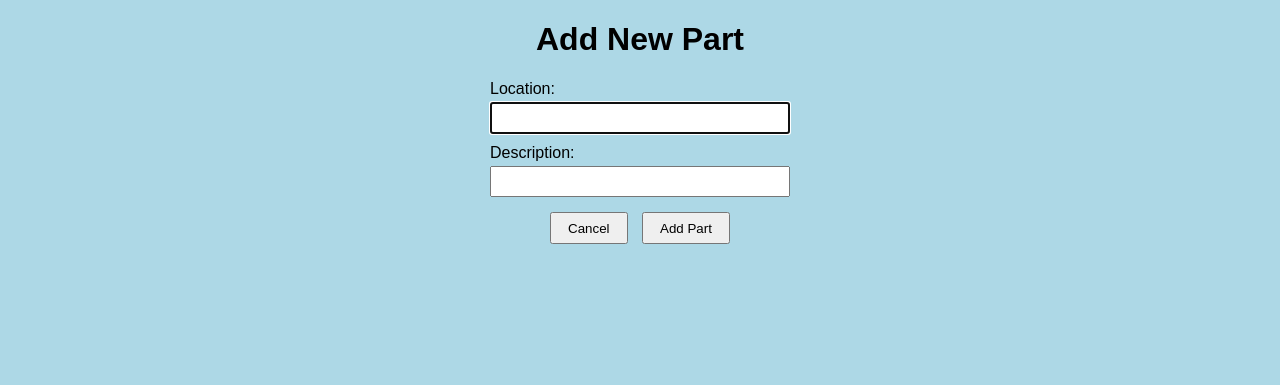
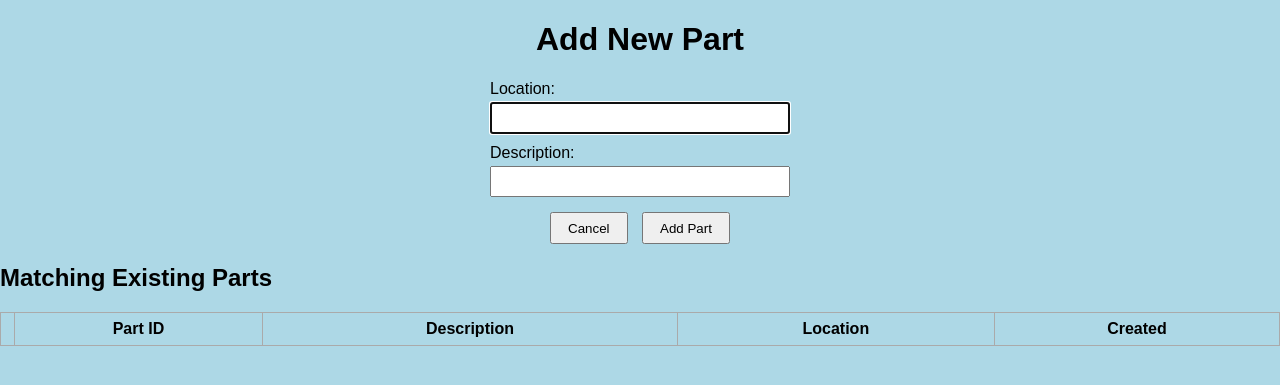
Before and after one commit to ndemarco/parts-locator, a Flask app: page /parts/new in a window 1280 px wide. Shown: the top 385 px of the page. Run offline with Flask 3, Linux system fonts and the light colour scheme; lists and menus that the app fills with data are empty.

Commit message:
Add live description search on new part entry

```diff
--- a/app/parts/routes.py
+++ b/app/parts/routes.py
@@ -2,7 +2,6 @@ from flask import render_template, request, redirect, url_for, jsonify
 from . import bp
 from app.models import db, Parts
 from datetime import datetime, timezone
-
 
 @bp.route('/', methods=['POST', 'GET'])
 def index():
--- a/app/static/css/main.css
+++ b/app/static/css/main.css
@@ -1,3 +1,7 @@
+tr.active-row {
+  background-color: #dfefff; /* light blue highlight */
+}
+
 body, html {
     margin: 0;
     font-family: sans-serif;
--- a/app/static/css/part_form.css
+++ b/app/static/css/part_form.css
@@ -27,3 +27,26 @@
   margin: 0 5px;
   padding: 0.4rem 1rem;
 }
+
+.suggestions {
+  border: 1px solid #ccc;
+  background: white;
+  position: absolute;
+  z-index: 10;
+  width: 100%;
+  max-height: 150px;
+  overflow-y: auto;
+}
+
+.suggestion-item {
+  padding: 0.5rem;
+  cursor: pointer;
+}
+
+.suggestion-item:hover {
+  background-color: #eef;
+}
+
+.form-group {
+  position: relative;
+}
--- /dev/null
+++ b/app/static/js/new_part.js
@@ -0,0 +1,56 @@
+document.addEventListener('DOMContentLoaded', function () {
+    // Focus the description field
+    const locationInput = document.getElementById('location');
+    const descriptionInput = document.getElementById('description');
+    // const suggestionsContainer = document.getElementById('description-suggestions');
+
+    // Focus the location field
+    if (locationInput) locationInput.focus();
+
+    // If sessionStorage has returnTo, add it to the form
+    const returnTo = sessionStorage.getItem('returnTo');
+    if (returnTo) {
+        const form = document.querySelector('form');
+        const returnToInput = document.createElement('input');
+        returnToInput.type = 'hidden';
+        returnToInput.name = 'returnTo';
+        returnToInput.value = returnTo;
+        form.appendChild(returnToInput);
+        sessionStorage.removeItem('returnTo');
+    }
+
+    // Debounce for API search
+    let debounceTimer;
+    descriptionInput.addEventListener('input', function() {
+        const query = this.value.trim();
+        clearTimeout(debounceTimer);
+
+        if (query.length < 2) {
+            // suggestionsContainer.innerHTML = '';
+            renderParts([]);    // Clear the table
+            return;
+        }
+
+        debounceTimer = setTimeout(() => {
+            fetch(`/api/search?q=${encodeURIComponent(query)}&limit=10`)
+                .then(res => res.ok ? res.json() : Promise.reject('Search failed'))
+                .then(parts => {
+                    console.log("Parts data received", parts);
+                //     suggestionsContainer.innerHTML = parts.map(part =>
+                //         `<div class="suggestion-item" data-value="${part.description}">${part.description}</div>`
+                //     ).join('');
+
+                    renderParts(parts);
+                })
+            .catch(err => console.error(err));
+        }, 200);
+    });
+
+    // // Click suggestion to fill input
+    // suggestionsContainer.addEventListener('click', function(e) {
+    //     if (e.target.classList.contains('suggestion-item')) {
+    //         descriptionInput.value = e.target.dataset.value;
+    //         suggestionsContainer.innerHTML = '';
+    //     }
+    // });
+});
--- a/app/static/js/parts_tracker.js
+++ b/app/static/js/parts_tracker.js
@@ -10,13 +10,19 @@ const editBtn = $('#edit-btn');
 const deleteBtn = $('#delete-btn');
 const showDeletedBtn = $('#show-deleted-btn')
 
-// Populates Parts HTML table
+// Populates Parts HTML table.
 function renderParts(parts) {
-  partsTableBody.innerHTML = '';
+  const tbody = document.querySelector('#parts-table tbody');
+
+  // Is there a table?
+  if (!tbody) return;
+
+  // Clear records from table
+  tbody.innerHTML = '';
 
   parts.forEach(part => {
-    partsTableBody.insertAdjacentHTML('beforeend', `
-      <tr data-id="${part.id}">
+    tbody.insertAdjacentHTML('beforeend', `
+      <tr data-id="${part.id}" class="parts_row">
         <td><input type="checkbox" class="row-select"></td>
         <td>${part.id}</td>
         <td>${part.description}</td>
@@ -26,6 +32,25 @@ function renderParts(parts) {
     `);
   });
 }
+
+
+function bindRowEvents() {
+  $$('.parts-row').forEach(row => {
+    const checkbox = row.querySelector('.row-select');
+
+    // Clicking the checkbox -> activate row & toggle selection
+    checkbox.addEventListener('click', (e) => {
+      e.stopPropagation();  // prevents row click from firing
+      setActiveRow(row);
+    });
+  });
+}
+
+function setActiveRow(row) {
+  $$('.parts-row').forEach(r => r.classList.remove('active-row'));
+  row-classList.add('active-row');
+}
+
 
 async function doSearch(q = '') {
   const res = await fetch(`/api/search?q=${encodeURIComponent(q)}`);
@@ -58,11 +83,13 @@ window.addEventListener('DOMContentLoaded', () => {
 
 // Handle Add Part clicks
 addPartBtn.addEventListener("click", () => {
-  const searchValue = searchInput?.value || "";
-  const url = new URL("/parts/new", window.location.origin);
-  url.searchParams.set("default_description", searchValue);
-  sessionStorage.setItem('returnTo', window.location.href)
-  window.location.href = url.toString();
+  const activeRow = $('.parts-row.active-row');
+  if (activeRow) {
+    const partId = activeRow.dataset.id;
+    window.location.href = `/parts/new@copy_from=${partId}`;
+  } else {
+    window.location.href = '/parts/new';
+  }
 });
 
 // Handle Edit Selected clicks
--- /dev/null
+++ b/app/templates/_parts_table.html
@@ -0,0 +1,14 @@
+  <table id="parts-table">
+    <thead>
+      <tr>
+        <th></th>
+        <th>Part ID</th>
+        <th>Description</th>
+        <th>Location</th>
+        <th>Created</th>
+      </tr>
+    </thead>
+    <tbody>
+      <!-- Rows will populate via JavaScript -->
+    </tbody>
+  </table>
--- a/app/templates/part_form.html
+++ b/app/templates/part_form.html
@@ -22,6 +22,7 @@
     <input type="text" name="description" id="description" required
            value="{{ part.description if action == 'update' else default_description }}">
   </div>
+
   <div class="button-row">
     <button type="button" onclick="window.history.back()">Cancel</button>
     <button type="submit">
@@ -29,26 +30,15 @@
     </button>
   </div>
 </form>
+
+<div class="live-search-results">
+  <h2>Matching Existing Parts</h2>
+  {% include '_parts_table.html' %}
+</div>
+
 {% endblock %}
 
 {% block scripts %}
-<script>
-  document.addEventListener('DOMContentLoaded', function () {
-    // Focus the description field
-    const input = document.getElementById('location');
-    if (input) input.focus();
-
-    // If sessionStorage has returnTo, add it to the form
-    const returnTo = sessionStorage.getItem('returnTo');
-    if (returnTo) {
-      const form = document.querySelector('form');
-      const input = document.createElement('input');
-      input.type = 'hidden';
-      input.name = 'returnTo';
-      input.value = returnTo;
-      form.appendChild(input);
-      sessionStorage.removeItem('returnTo');
-    }
-  });
-</script>
+  <script src="{{ url_for('static', filename='js/new_part.js') }}"></script>
+  <script src="{{ url_for('static', filename='js/parts_tracker.js')}}"></script>
 {% endblock %}
```
Also changed, not shown: app/search/routes.py (+7 -2 lines), app/templates/index.html (+1 -14 lines).
